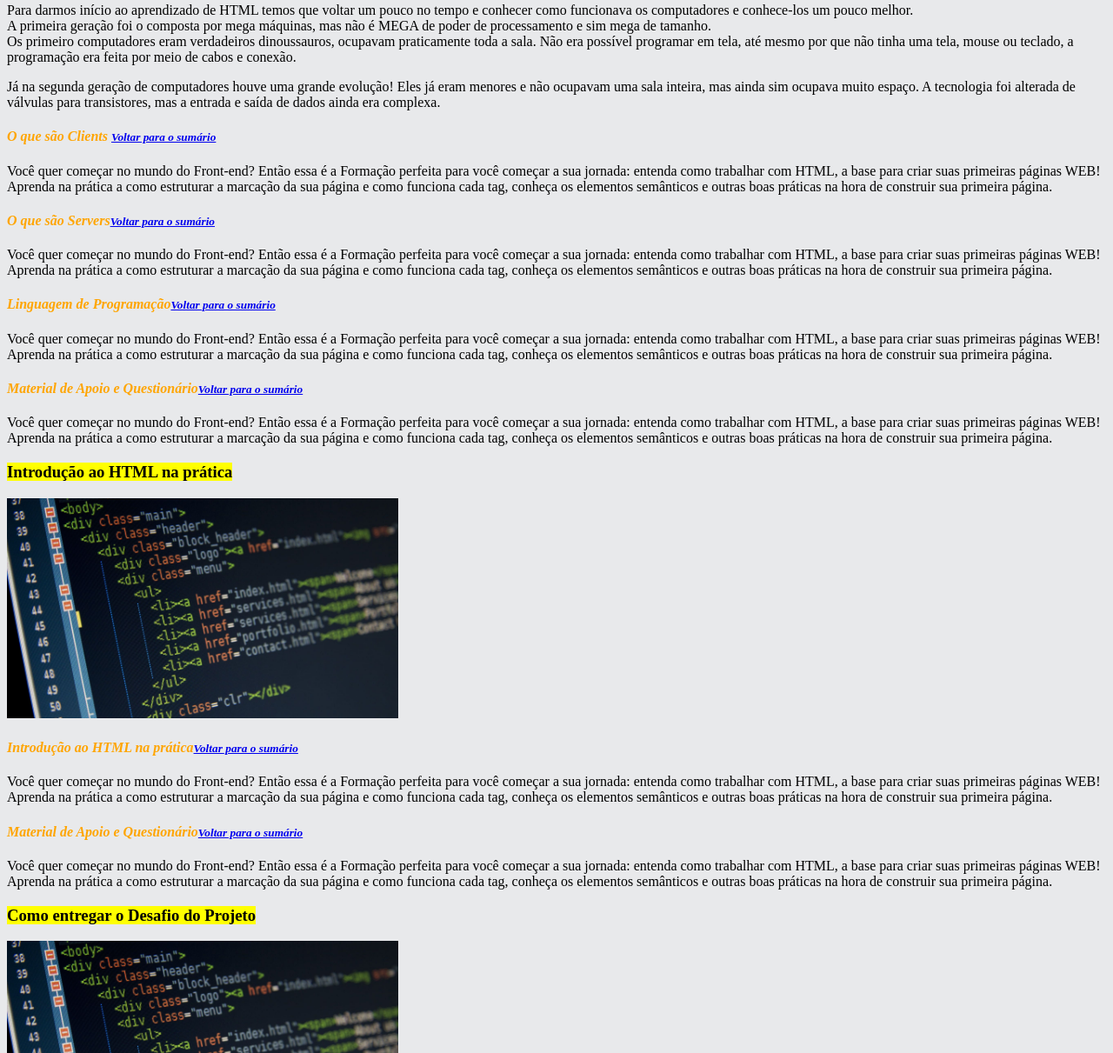
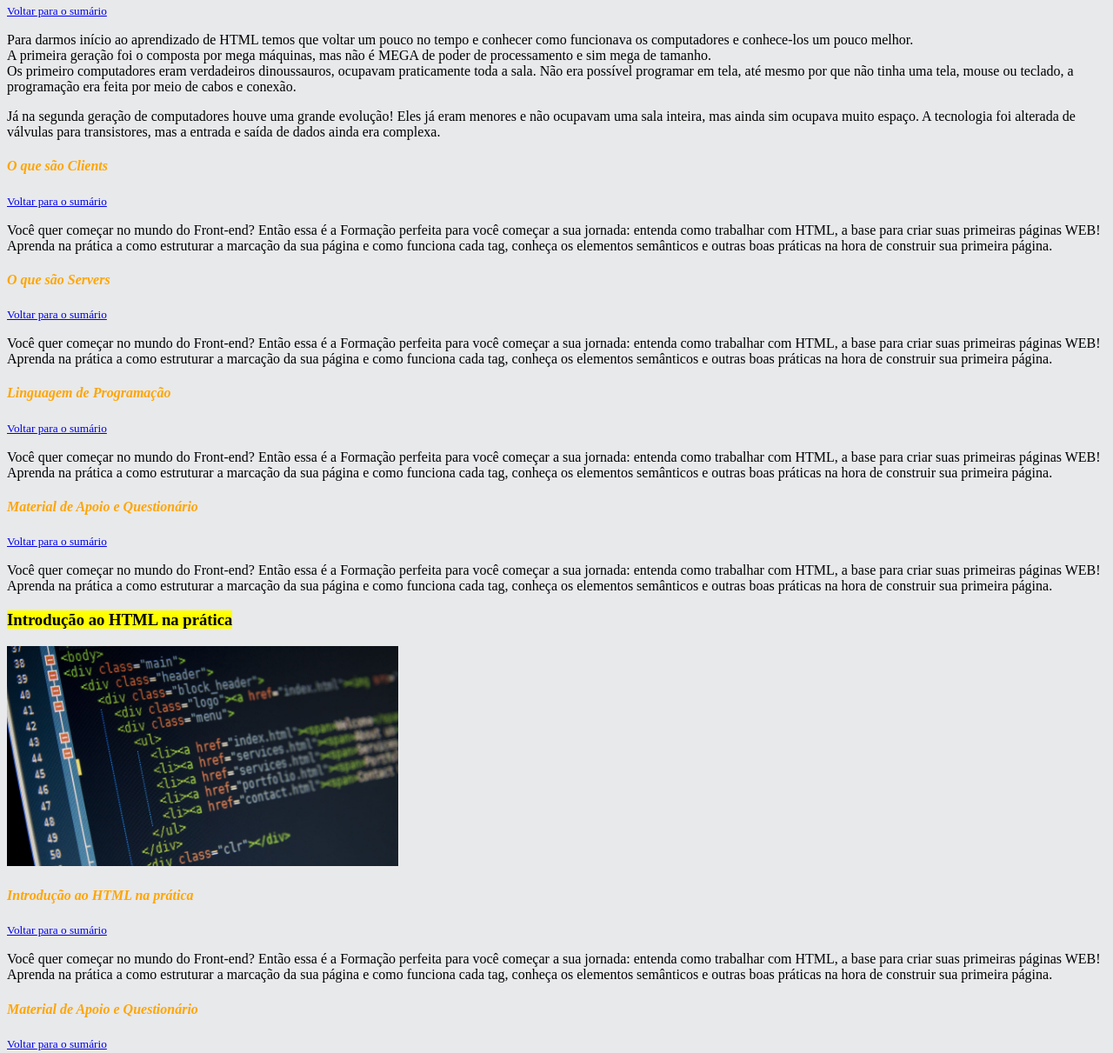
Before and after one commit to IgorChristian/BootCamp_HTML, a plain HTML site: page index.html in a window 1280 px wide. Shown: the part 1198-2409 px from the top of the page at 87% size. Drawn offline with Linux system fonts and the light colour scheme.

Commit message:
Versão 1.0

```diff
--- a/index.html
+++ b/index.html
@@ -14,7 +14,7 @@
     <ol>
         <li>Primeiros passos com HTML
             <ul>
-                <li>Entendendo comunicação Client x Server - Teste VSCode
+                <li>Entendendo comunicação Client x Server
                     <ul>
                         <li><a href="#historia-web">História da Web</a></li>
                         <li><a href="#clients">O que são Clients</a></li>
@@ -49,38 +49,56 @@
         <li>HTML I: Conceitos Básicos teste</li>
         <li>HTML II: Ampliando o Conhecimento</li>
     </ol>
+
     <blockquote>Vamos colocar os aprendizados em prática e descrever em meu primeiro site HTML</blockquote>
+
     <h2 style="color: #e14e27;"><strong><i>Primeiros passos com HTML</i></strong></h2>
+
     <hr>
+
     <h3><mark>Entendendo comunicação Client x Server</mark></h3>
     <a href="https://web.dio.me/track/facf3f2a-4c2d-4250-be5b-93bb4d12995e" target="_blank" title="HTML Developer"><img src="imagens/html-abertura-1-.jpg" width="450px"></a>
-    <h4 style="color: #FFA500;" id="historia-web"><i>História da Web<small><a href="#sumario">Voltar para o sumário</a></small></i></h4>
+
+    <h4 style="color: #FFA500;" id="historia-web"><i>História da Web</i></h4> <small><a href="#sumario">Voltar para o sumário</a></small>
     <p>Para darmos início ao aprendizado de HTML temos que voltar um pouco no tempo e conhecer como funcionava os computadores e conhece-los um pouco melhor.<br/> A primeira geração foi o composta por mega máquinas, mas não é MEGA de poder de processamento e sim mega de tamanho. <br/>Os primeiro computadores eram verdadeiros dinoussauros, ocupavam praticamente toda a sala. Não era possível programar em tela, até mesmo por que não tinha uma tela, mouse ou teclado, a programação era feita por meio de cabos e conexão.</p>
     <p>Já na segunda geração de computadores houve uma grande evolução! Eles já eram menores e não ocupavam uma sala inteira, mas ainda sim ocupava muito espaço. A tecnologia foi alterada de válvulas para transistores, mas a entrada e saída de dados ainda era complexa.</p>
-    <h4 style="color: #FFA500;" id="clients"><i>O que são Clients <small><a href="#sumario">Voltar para o sumário</a></small></i></h4>
+
+    <h4 style="color: #FFA500;" id="clients"><i>O que são Clients</i></h4> <small><a href="#sumario">Voltar para o sumário</a></small>
     <p>Você quer começar no mundo do Front-end? Então essa é a Formação perfeita para você começar a sua jornada: entenda como trabalhar com HTML, a base para criar suas primeiras páginas WEB! Aprenda na prática a como estruturar a marcação da sua página e como funciona cada tag, conheça os elementos semânticos e outras boas práticas na hora de construir sua primeira página.</p>
-    <h4 style="color: #FFA500;" id="servers"><i>O que são Servers<small><a href="#sumario">Voltar para o sumário</a></small></i></h4>
+
+    <h4 style="color: #FFA500;" id="servers"><i>O que são Servers</i></h4> <small><a href="#sumario">Voltar para o sumário</a></small>
     <p>Você quer começar no mundo do Front-end? Então essa é a Formação perfeita para você começar a sua jornada: entenda como trabalhar com HTML, a base para criar suas primeiras páginas WEB! Aprenda na prática a como estruturar a marcação da sua página e como funciona cada tag, conheça os elementos semânticos e outras boas práticas na hora de construir sua primeira página.</p>
-    <h4 style="color: #FFA500;" id="programacao"><i>Linguagem de Programação<small><a href="#sumario">Voltar para o sumário</a></small></i></h4>
+
+    <h4 style="color: #FFA500;" id="programacao"><i>Linguagem de Programação</i></h4> <small><a href="#sumario">Voltar para o sumário</a></small>
     <p>Você quer começar no mundo do Front-end? Então essa é a Formação perfeita para você começar a sua jornada: entenda como trabalhar com HTML, a base para criar suas primeiras páginas WEB! Aprenda na prática a como estruturar a marcação da sua página e como funciona cada tag, conheça os elementos semânticos e outras boas práticas na hora de construir sua primeira página.</p>
-    <h4 style="color: #FFA500;" id="material"><i>Material de Apoio e Questionário<small><a href="#sumario">Voltar para o sumário</a></small></i></h4>
+
+    <h4 style="color: #FFA500;" id="material"><i>Material de Apoio e Questionário</i></h4> <small><a href="#sumario">Voltar para o sumário</a></small>
     <p>Você quer começar no mundo do Front-end? Então essa é a Formação perfeita para você começar a sua jornada: entenda como trabalhar com HTML, a base para criar suas primeiras páginas WEB! Aprenda na prática a como estruturar a marcação da sua página e como funciona cada tag, conheça os elementos semânticos e outras boas práticas na hora de construir sua primeira página.</p>
+
     <h3><mark>Introdução ao HTML na prática</mark></h3>
     <a href="https://web.dio.me/track/facf3f2a-4c2d-4250-be5b-93bb4d12995e" target="_blank" title="HTML Developer"><img src="imagens/html-abertura-1-.jpg" width="450px"></a>
-    <h4 style="color: #FFA500;" id="introducao"><i>Introdução ao HTML na prática<small><a href="#sumario">Voltar para o sumário</a></small></i></h4>
+
+    <h4 style="color: #FFA500;" id="introducao"><i>Introdução ao HTML na prática</i></h4> <small><a href="#sumario">Voltar para o sumário</a></small>
     <p>Você quer começar no mundo do Front-end? Então essa é a Formação perfeita para você começar a sua jornada: entenda como trabalhar com HTML, a base para criar suas primeiras páginas WEB! Aprenda na prática a como estruturar a marcação da sua página e como funciona cada tag, conheça os elementos semânticos e outras boas práticas na hora de construir sua primeira página.</p>
-    <h4 style="color: #FFA500;" id="material-2"><i>Material de Apoio e Questionário<small><a href="#sumario">Voltar para o sumário</a></small></i></h4>
+
+    <h4 style="color: #FFA500;" id="material-2"><i>Material de Apoio e Questionário</i></h4> <small><a href="#sumario">Voltar para o sumário</a></small>
     <p>Você quer começar no mundo do Front-end? Então essa é a Formação perfeita para você começar a sua jornada: entenda como trabalhar com HTML, a base para criar suas primeiras páginas WEB! Aprenda na prática a como estruturar a marcação da sua página e como funciona cada tag, conheça os elementos semânticos e outras boas práticas na hora de construir sua primeira página.</p>
+
     <h3><mark>Como entregar o Desafio do Projeto</mark></h3>
     <a href="https://web.dio.me/track/facf3f2a-4c2d-4250-be5b-93bb4d12995e" target="_blank" title="HTML Developer"><img src="imagens/html-abertura-1-.jpg" width="450px"></a>
-    <h4 style="color: #FFA500;" id="desafio"><i>Como entregar o desafio<small><a href="#sumario">Voltar para o sumário</a></small></i></h4>
+
+    <h4 style="color: #FFA500;" id="desafio"><i>Como entregar o desafio</i></h4> <small><a href="#sumario">Voltar para o sumário</a></small>
     <p>Você quer começar no mundo do Front-end? Então essa é a Formação perfeita para você começar a sua jornada: entenda como trabalhar com HTML, a base para criar suas primeiras páginas WEB! Aprenda na prática a como estruturar a marcação da sua página e como funciona cada tag, conheça os elementos semânticos e outras boas práticas na hora de construir sua primeira página.</p>
+
     <h3><mark>Desafio de Projeto - Criar uma página com conteúdos aprendidos</mark></h3>
     <a href="https://web.dio.me/track/facf3f2a-4c2d-4250-be5b-93bb4d12995e" target="_blank" title="HTML Developer"><img src="imagens/html-abertura-1-.jpg" width="450px"></a>
-    <h4 style="color: #FFA500;" id="projeto"><i>Desenvolvendo e compartilhando o projeto<small><a href="#sumario">Voltar para o sumário</a></small></i></h4>
+
+    <h4 style="color: #FFA500;" id="projeto"><i>Desenvolvendo e compartilhando o projeto</i></h4> <small><a href="#sumario">Voltar para o sumário</a></small>
     <p>Você quer começar no mundo do Front-end? Então essa é a Formação perfeita para você começar a sua jornada: entenda como trabalhar com HTML, a base para criar suas primeiras páginas WEB! Aprenda na prática a como estruturar a marcação da sua página e como funciona cada tag, conheça os elementos semânticos e outras boas práticas na hora de construir sua primeira página.</p>
+
     <h3><mark>Materiais complementares</mark></h3>
-    <h4 style="color: #FFA500;" id="download"><i>Download do material completementar<small><a href="#sumario">Voltar para o sumário</a></small></i></h4>
+
+    <h4 style="color: #FFA500;" id="download"><i>Download do material completementar</i></h4> <small><a href="#sumario">Voltar para o sumário</a></small>
     <p>Você quer começar no mundo do Front-end? Então essa é a Formação perfeita para você começar a sua jornada: entenda como trabalhar com HTML, a base para criar suas primeiras páginas WEB! Aprenda na prática a como estruturar a marcação da sua página e como funciona cada tag, conheça os elementos semânticos e outras boas práticas na hora de construir sua primeira página.</p>
     <a href="https://academiapme-my.sharepoint.com/:p:/g/personal/renato_dio_me/ETTxssKS281Ps0wt1aflqk0BfzoqwbFf2ec6IenBpNXGmg?e=DsLolv" target="_blank"><input type="button" value="Download material"></a>
 </body>
```
Also changed, not shown: 1 other file.
